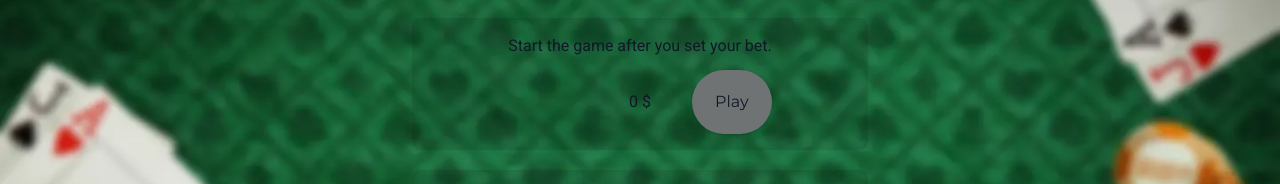
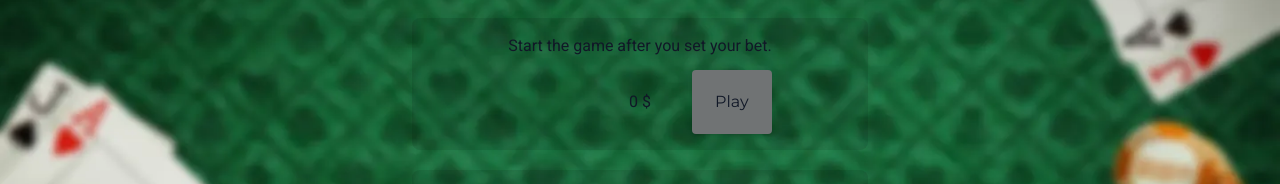
Before and after one commit to antbou/AWA1_BLACKJACK, a Vue app: page /game in a window 1280 px wide. Shown: the part 270-454 px from the top of the page. Built offline with nearby package versions, Linux system fonts and the light colour scheme.

Commit message:
Cosmetics

```diff
--- a/src/components/game/GameBet.vue
+++ b/src/components/game/GameBet.vue
@@ -33,7 +33,7 @@
       </div>
 
       <TheButton
-        class="font-montserrat sm:w-full sm:h-16 w-2/4 h-12 col-span-2 sm:col-span-1 rounded-full"
+        class="font-montserrat sm:w-full sm:h-16 w-2/4 h-12 col-span-2 sm:col-span-1"
         :disabled="creditsBet <= 0"
         @click="startGame"
         >Play</TheButton
```
